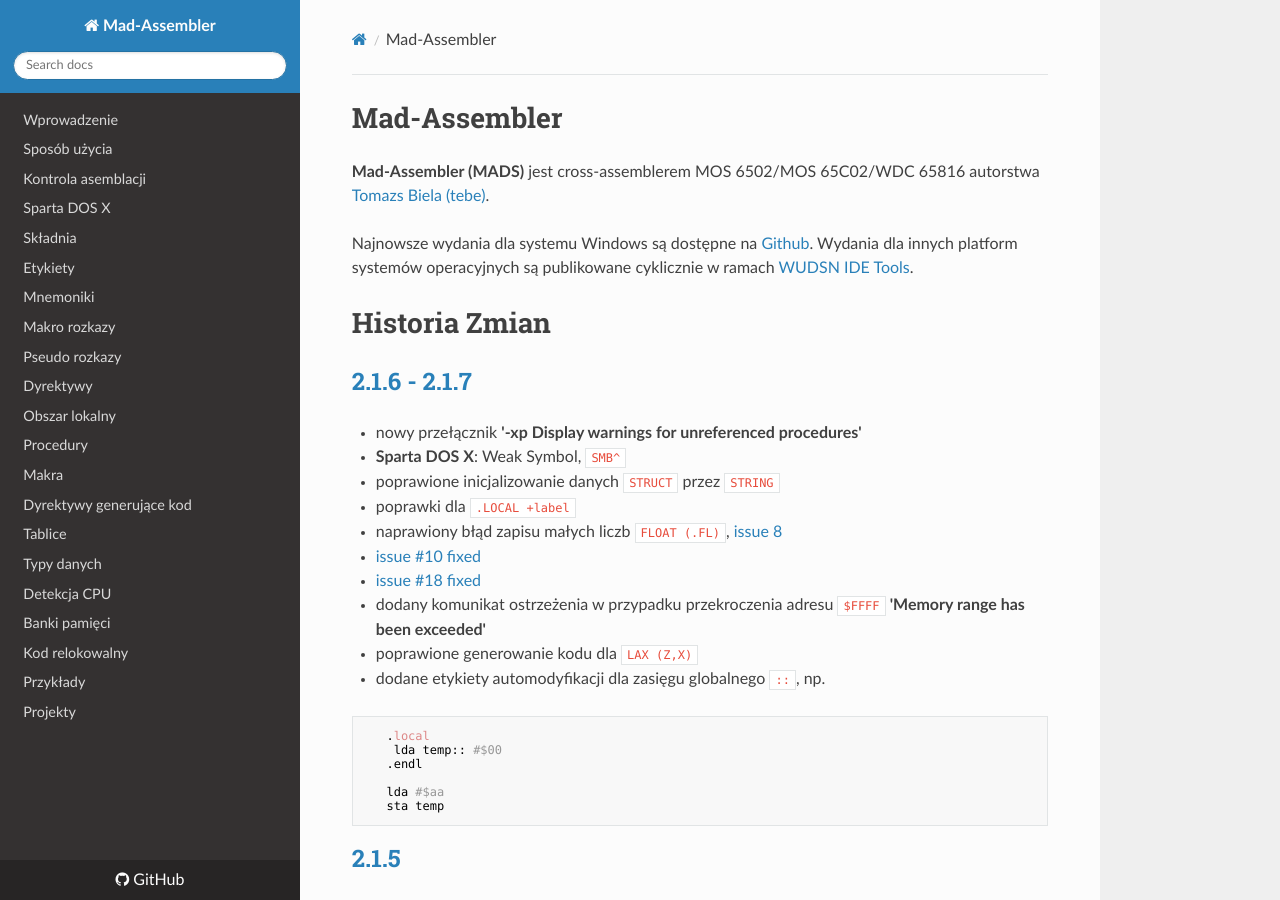
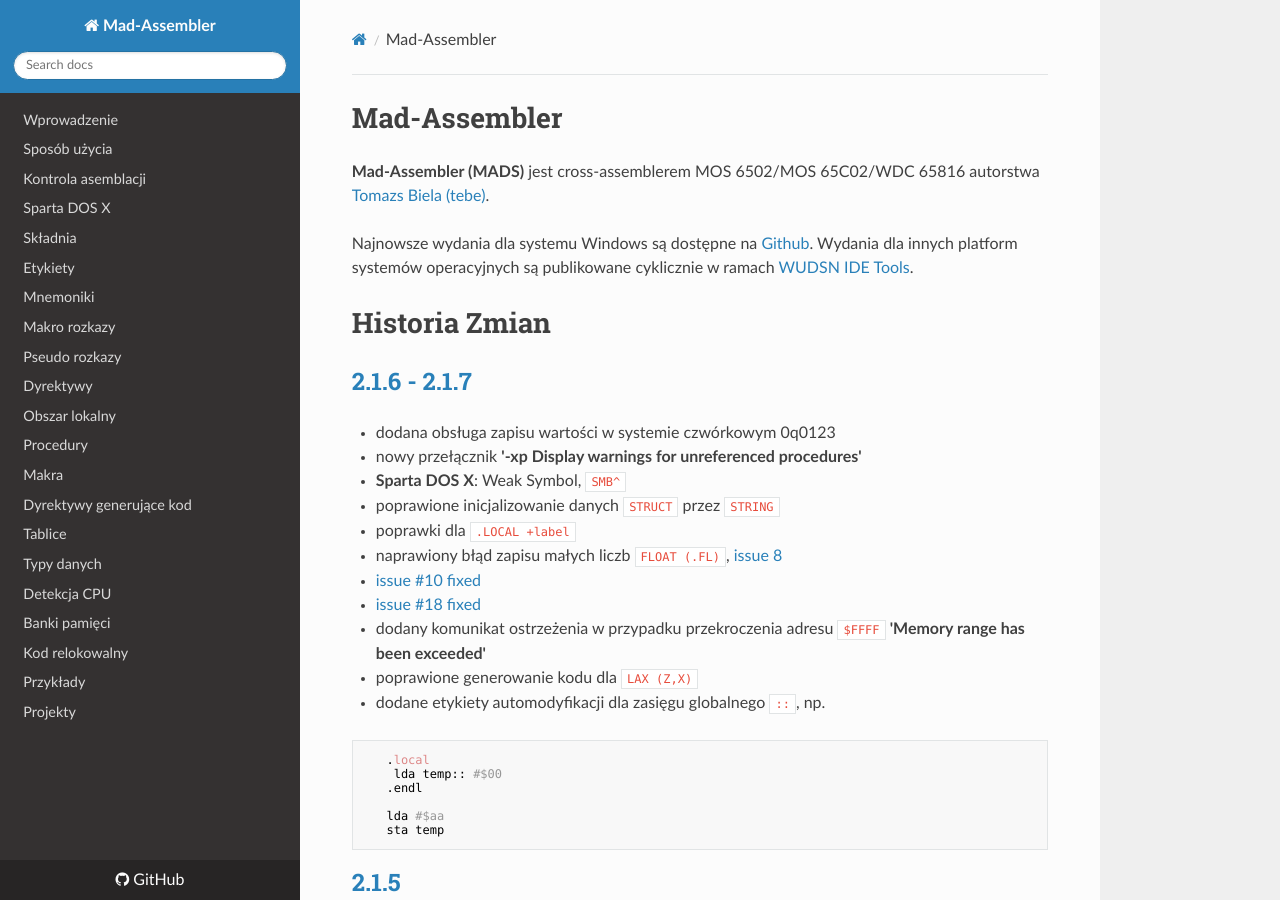
Before and after one commit to tebe6502/mad-assembler-mkdocs, an MkDocs documentation site: the page built from docs/pl/docs/index.md, in a window 1280 px wide and 900 px high. Built offline with MkDocs 1.6.1, drawn with Linux system fonts in a browser that asks for light colours; nearby versions of some CDN libraries.

Commit message:
system czwórkowy 0q0123

```diff
--- a/docs/pl/docs/index.md
+++ b/docs/pl/docs/index.md
@@ -9,6 +9,7 @@
 
 ## [2.1.6 - 2.1.7](https://github.com/tebe6502/Mad-Assembler/releases/tag/2.1.6)
 
+- dodana obsługa zapisu wartości w systemie czwórkowym 0q0123
 - nowy przełącznik **'-xp Display warnings for unreferenced procedures'**
 - **Sparta DOS X**: Weak Symbol, `SMB^`
 - poprawione inicjalizowanie danych `STRUCT` przez `STRING`
```
